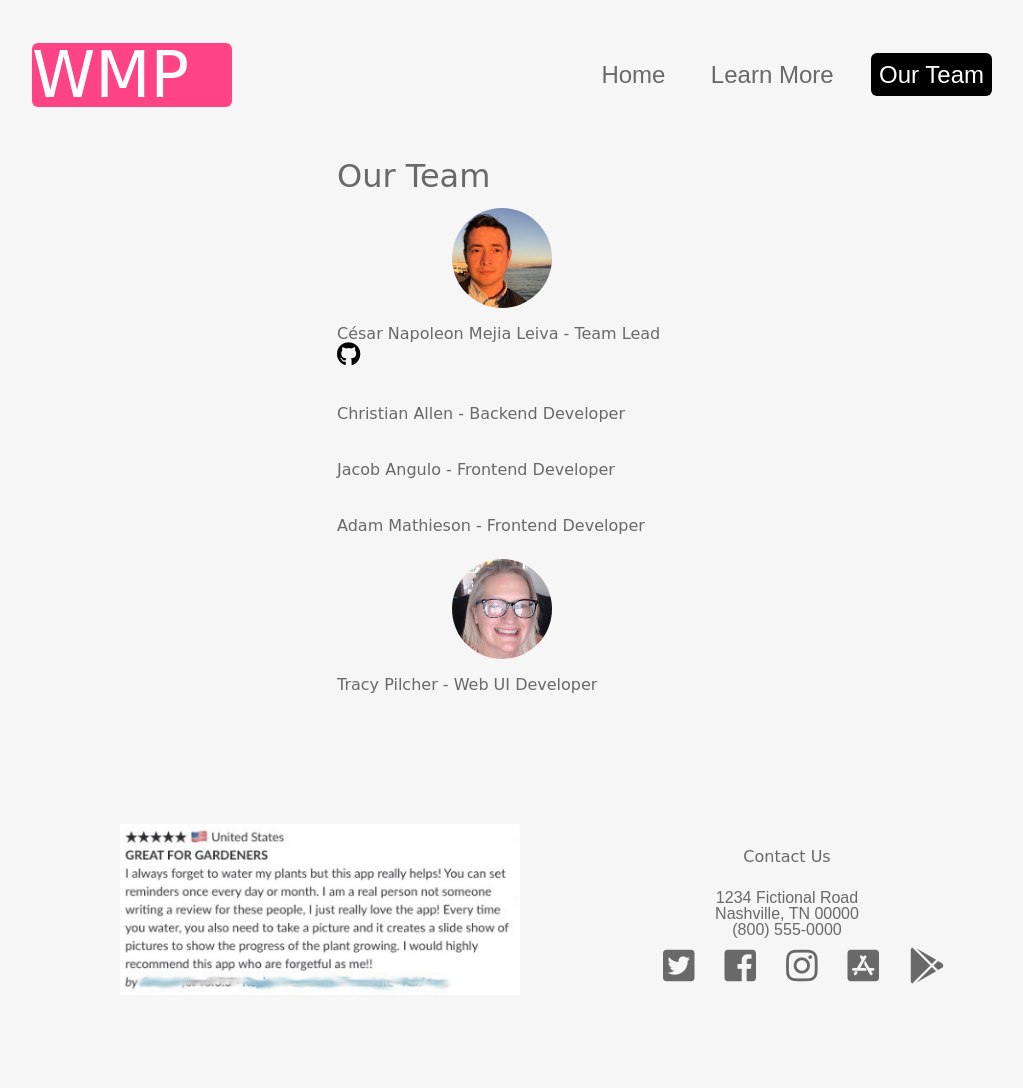
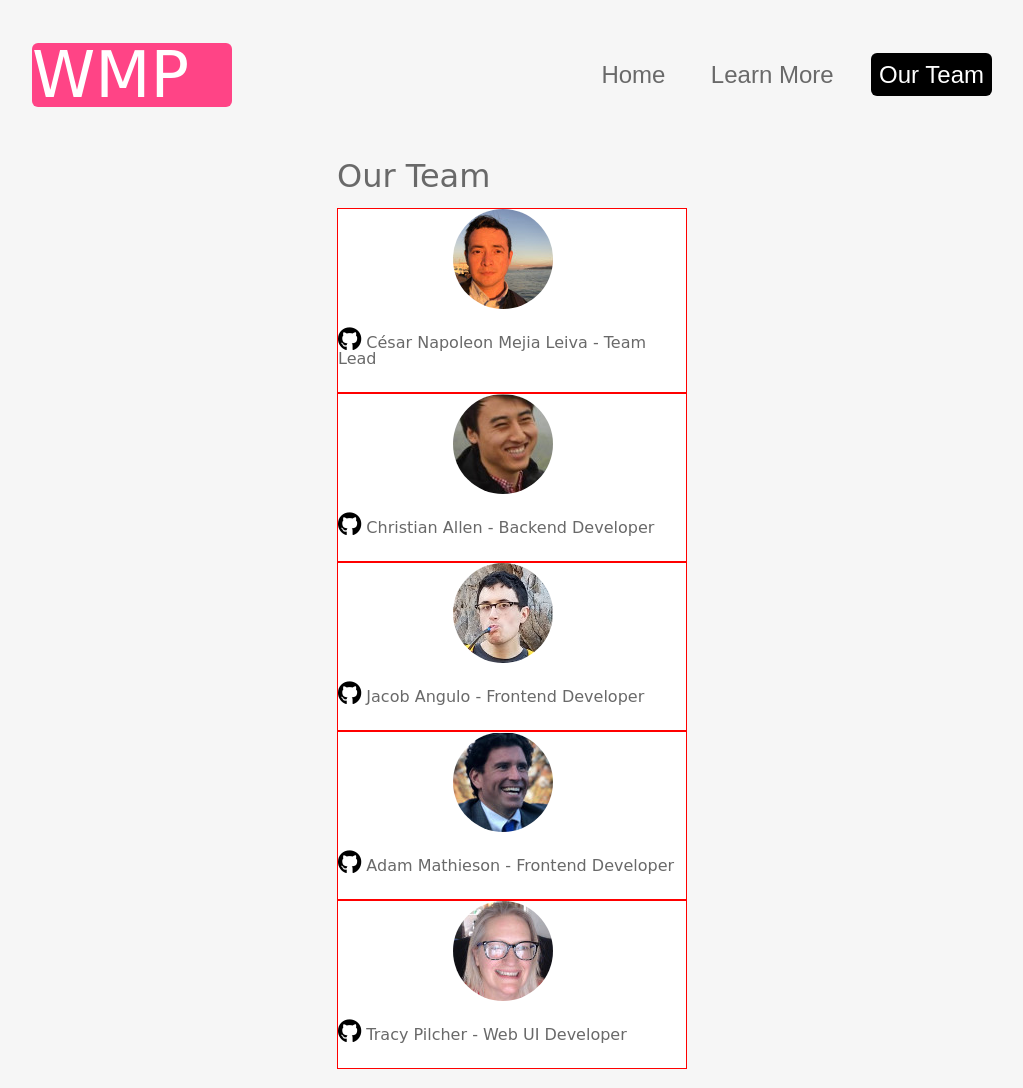
Before and after one commit to team-watermyplants/landing-water-my-plants, a plain HTML site: page team.html in a window 1280 px wide. Shown: the top 1088 px of the page, without its empty margins (128-1151 px from the left). Drawn offline with Linux system fonts and the light colour scheme; a web font is replaced by a local one.

Commit message:
working on adding card format to team members

```diff
--- a/assets/less/global.less
+++ b/assets/less/global.less
@@ -69,3 +69,7 @@ h3 {
         color: black;
     }
 }
+.team-card {
+    background-color: white;
+    border: 1px solid red;
+}
--- a/team.html
+++ b/team.html
@@ -28,13 +28,26 @@
 	<section class="team-content">
 		<h2>Our Team</h2>
 		<p>&nbsp;</p>
-		<a href="https://github.com/cesarnml" target="blank"><img src="images/cesar-img.jpg" alt="César Napoleon Mejia Leiva - Team Lead"></a>
-		<h3>César Napoleon Mejia Leiva - Team Lead <a href="https://github.com/cesarnml" target="blank"><i class="fab fa-github" aria-hidden="true"></i></a></h3>
-		<h3>Christian Allen - Backend Developer</h3>
-		<h3>Jacob Angulo - Frontend Developer</h3>
-		<h3>Adam Mathieson - Frontend Developer</h3>
-		<a href="https://github.com/motorcitycode" target="blank"><img src="images/tracy.jpg" alt="Tracy Pilcher - Web UI Developer"></a>
-		<h3>Tracy Pilcher - Web UI Developer</h3>
+		<div class="team-card">
+			<a href="https://github.com/cesarnml" target="blank"><img src="images/cesar-img.jpg" alt="César Napoleon Mejia Leiva - Team Lead"></a>
+			<h3><a href="https://github.com/cesarnml" target="blank"><i class="fab fa-github" aria-hidden="true"></i></a> César Napoleon Mejia Leiva - Team Lead</h3>
+		</div>
+		<div class="team-card">
+			<a href="https://github.com/christiansallen" target="blank"><img src="images/christian.jpg" alt="Christian Allen - Backend Developer"></a>
+			<h3><a href="https://github.com/christiansallen" target="blank"><i class="fab fa-github" aria-hidden="true"></i></a> Christian Allen - Backend Developer</h3>
+		</div>
+		<div class="team-card">
+			<a href="https://github.com/jacobAngulo" target="blank"><img src="images/jacob.jpg" alt="Jacob Angulo - Frontend Developer"></a>
+			<h3><a href="https://github.com/jacobAngulo" target="blank"><i class="fab fa-github" aria-hidden="true"></i></a> Jacob Angulo - Frontend Developer</h3>
+		</div>
+		<div class="team-card">
+			<a href="https://github.com/adammathieson" target="blank"><img src="images/adam.jpg" alt="Adam Mathieson - Frontend Developer"></a>
+			<h3><a href="https://github.com/adammathieson" target="blank"><i class="fab fa-github" aria-hidden="true"></i></a> Adam Mathieson - Frontend Developer</h3>
+		</div>
+		<div class="team-card">
+			<a href="https://github.com/motorcitycode" target="blank"><img src="images/tracy.jpg" alt="César Tracy Pilcher - Web UI Developer"></a>
+			<h3><a href="https://github.com/motorcitycode" target="blank"><i class="fab fa-github" aria-hidden="true"></i></a> Tracy Pilcher - Web UI Developer</h3>
+		</div>
 		<p>&nbsp;</p>
 	</section>
 	<footer>
```
Also changed, not shown: assets/css/index.css, images/adam.jpg (added), images/christian.jpg (added), images/jacob.jpg (added), 3 other files.
